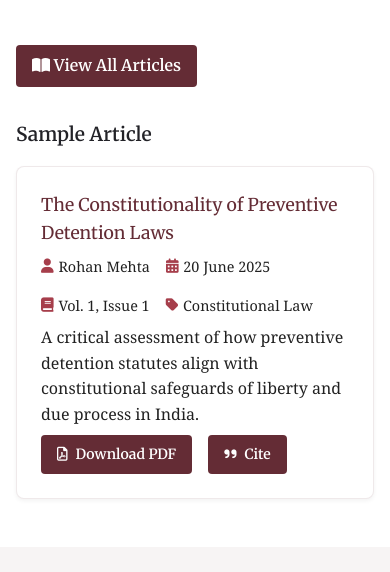
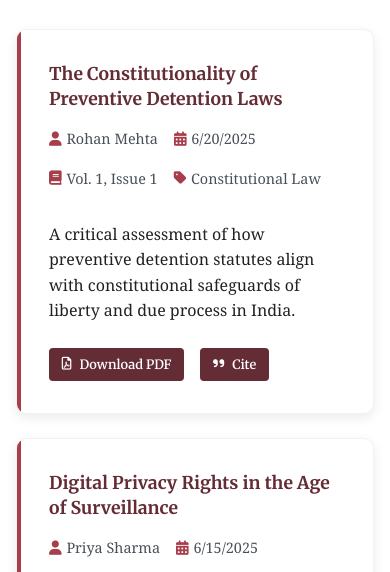
Before and after one commit to Lakshya-Sahu47/Lex-Mente_final, a website: page public/journal.html in a window 390 px wide. Shown: the part 642-1214 px from the top of the page. Drawn offline with Linux system fonts and the light colour scheme; a web font is replaced by a local one.

Commit message:
Add file(s)

```diff
--- a/public/journal.html
+++ b/public/journal.html
@@ -84,12 +84,8 @@
             </tbody>
         </table>
 
-        <a href="dynamic-journal.html" class="view-all-btn">
-            <i class="fas fa-book-open"></i> View All Articles
-        </a>
-
-        <h2>Sample Article</h2>
-        <div id="journal-entries">
+        <div id="journal-entries-container">
+            <div id="journal-list">
                 <div class="journal-entry">
                     <h3>The Constitutionality of Preventive Detention Laws</h3>
                     <div class="entry-meta">
@@ -109,6 +105,11 @@
                     </div>
                 </div>
             </div>
+        </div>
+
+        <a href="dynamic-journal.html" class="view-all-btn">
+            <i class="fas fa-book-open"></i> View All Articles
+        </a>
     </main>
 
     <footer>
--- a/public/main.js
+++ b/public/main.js
@@ -13,6 +13,11 @@ document.addEventListener('DOMContentLoaded', function() {
     // Initialize Instagram fallback (for index page)
     if (document.getElementById('instagram-feed')) {
         setTimeout(showFallbackContent, 1500);
+    }
+
+    // Load journal entries if on journal page
+    if (document.getElementById('journal-list')) {
+        loadJournalEntries();
     }
 });
 
@@ -93,25 +98,65 @@ function showFallbackContent() {
     }
 }
 
-// For production, you would implement a proper Instagram API integration
-// This would require server-side code due to CORS and authentication requirements
-async function fetchInstagramPosts() {
-    try {
-        // This would be replaced with actual API call to your backend
-        // which would then call the Instagram API with proper authentication
-        const response = await fetch('/api/instagram-posts');
-        if (!response.ok) throw new Error('Failed to fetch posts');
+// Load journal entries
+function loadJournalEntries() {
+    // Show loading state
+    const container = document.getElementById('journal-list');
+    container.innerHTML = '<p class="loading-message"><span class="loader"></span> Loading journal entries...</p>';
 
-        const data = await response.json();
-        displayInstagramPosts(data);
-    } catch (error) {
-        console.error('Error fetching Instagram posts:', error);
-        showFallbackContent();
-    }
-}
+    // Simulate API call (replace with actual fetch in production)
+    setTimeout(() => {
+        // This would be replaced with actual API call in production
+        // fetch('/api/journal-entries').then().catch()
+        const mockEntries = [
+            {
+                id: 1,
+                title: "The Constitutionality of Preventive Detention Laws",
+                author: "Rohan Mehta",
+                category: "Constitutional Law",
+                volume: "Vol. 1",
+                issue: "Issue 1",
+                publishDate: "2025-06-20",
+                abstract: "A critical assessment of how preventive detention statutes align with constitutional safeguards of liberty and due process in India."
+            },
+            {
+                id: 2,
+                title: "Digital Privacy Rights in the Age of Surveillance",
+                author: "Priya Sharma",
+                category: "Technology Law",
+                volume: "Vol. 1",
+                issue: "Issue 1",
+                publishDate: "2025-06-15",
+                abstract: "Examining the balance between national security and individual privacy rights in digital surveillance programs."
+            }
+        ];
 
-function displayInstagramPosts(posts) {
-    // Implementation to display posts would go here
+        if (!mockEntries.length) {
+            container.innerHTML = '<p class="empty-message">No journal entries available yet.</p>';
+            return;
+        }
+
+        container.innerHTML = mockEntries.map(entry => `
+            <div class="journal-entry">
+                <h3>${entry.title}</h3>
+                <div class="entry-meta">
+                    <span><i class="fas fa-user"></i> ${entry.author}</span>
+                    <span><i class="fas fa-calendar-alt"></i> ${new Date(entry.publishDate).toLocaleDateString()}</span>
+                    <span><i class="fas fa-book"></i> ${entry.volume}, ${entry.issue}</span>
+                    <span><i class="fas fa-tag"></i> ${entry.category}</span>
+                </div>
+                <p>${entry.abstract}</p>
+                <div class="article-actions">
+                    <a href="#" class="article-btn">
+                        <i class="far fa-file-pdf" aria-hidden="true"></i> Download PDF
+                    </a>
+                    <a href="#" class="article-btn" onclick="alert('Citation format: ${entry.author}, \"${entry.title}\", ${entry.volume} Lex Mente ${entry.issue} (${new Date(entry.publishDate).getFullYear()})')">
+                        <i class="fas fa-quote-right" aria-hidden="true"></i> Cite
+                    </a>
+                </div>
+            </div>
+        `).join('');
+    }, 1000);
 }
 
 // Debounced resize handler
--- a/public/style.css
+++ b/public/style.css
@@ -1,4 +1,10 @@
 /* style.css - Consolidated styles for Lex Mente website */
+
+* {
+    margin: 0;
+    padding: 0;
+    box-sizing: border-box;
+}
 
 :root {
     --header-blue-gray: rgb(68, 71, 96);
@@ -61,25 +67,29 @@ header {
     display: flex;
     justify-content: space-between;
     align-items: center;
-    padding: 1rem 2rem;
+    padding: 0 2rem;
     border-bottom: 1px solid rgba(100, 44, 53, 0.1);
     background-color: var(--header-blue-gray);
     position: relative;
-    height: 90px;
+    height: 70px;
     box-sizing: border-box;
 }
 
 /* Logo Styles */
 .logo-container {
+    display: -webkit-box;
+    display: -ms-flexbox;
     display: flex;
-    align-items: center;
-    gap: 1.2rem;
+    -webkit-box-align: center;
+        -ms-flex-align: center;
+            align-items: center;
+    gap: 1rem;
     position: relative;
     height: 100%;
 }
 
 .logo-img {
-    height: 75px;
+    height: 50px;
     width: auto;
     filter: drop-shadow(0 2px 4px rgba(0,0,0,0.2));
     transition: transform 0.4s cubic-bezier(0.175, 0.885, 0.32, 1.275);
@@ -703,33 +713,90 @@ header {
     font-style: italic;
 }
 
-/* Article Sample */
-.article-sample {
-    background-color: rgba(100, 44, 53, 0.05);
-    padding: 1.5rem;
-    border-radius: 8px;
+/* Journal Entries Container */
+#journal-entries-container {
     margin: 2rem 0;
 }
 
-.article-title {
-    font-family: 'Merriweather', Georgia, serif;
-    font-size: 1.25rem;
-    font-weight: 600;
-    color: var(--headings-gray);
-    margin-bottom: 0.5rem;
+#journal-list {
+    display: grid;
+    grid-template-columns: repeat(auto-fill, minmax(360px, 1fr));
+    gap: 2rem;
+    margin-top: 2rem;
 }
 
-.article-meta {
-    font-family: Georgia, serif;
+.journal-entry {
+    background: #ffffff;
+    border-radius: 10px;
+    padding: 2rem;
+    box-shadow: 0 4px 12px rgba(0, 0, 0, 0.08);
+    transition: all 0.3s cubic-bezier(0.25, 0.8, 0.25, 1);
+    border: 1px solid rgba(0, 0, 0, 0.05);
+    display: flex;
+    flex-direction: column;
+    position: relative;
+    overflow: hidden;
+}
+
+.journal-entry::before {
+    content: '';
+    position: absolute;
+    top: 0;
+    left: 0;
+    width: 4px;
+    height: 100%;
+    background: var(--highlight);
+    transition: all 0.3s cubic-bezier(0.25, 0.8, 0.25, 1);
+}
+
+.journal-entry:hover {
+    transform: translateY(-8px);
+    box-shadow: 0 12px 24px rgba(0, 0, 0, 0.12);
+}
+
+.journal-entry:hover::before {
+    width: 6px;
+    background: var(--burgundy);
+}
+
+.journal-entry h3 {
+    font-family: 'Merriweather', serif;
+    margin: 0 0 1rem 0;
+    color: var(--burgundy);
+    font-size: 1.4rem;
+    font-weight: 700;
+    line-height: 1.4;
+}
+
+.entry-meta {
+    display: flex;
+    gap: 1rem;
+    flex-wrap: wrap;
+    margin-bottom: 1.5rem;
+    font-size: 0.95rem;
+    color: #495057;
+    line-height: 1.6;
+}
+
+.entry-meta span {
+    display: flex;
+    align-items: center;
+    gap: 0.3rem;
     font-size: 0.9rem;
-    color: var(--body-text);
-    margin-bottom: 1rem;
+}
+
+.entry-meta i {
+    color: var(--highlight);
+}
+
+.journal-entry p {
+    margin: 0.5rem 0 1.5rem;
 }
 
 .article-actions {
     display: flex;
     gap: 1rem;
-    flex-wrap: wrap;
+    margin-top: auto;
 }
 
 .article-btn {
@@ -753,9 +820,35 @@ header {
     outline: none;
 }
 
-.small-btn {
-    padding: 0.3rem 0.6rem;
-    font-size: 0.8rem;
+.loading-message,
+.empty-message,
+.error-message {
+    text-align: center;
+    font-size: 1.2rem;
+    color: #495057;
+    padding: 3rem;
+    grid-column: 1 / -1;
+    background: #ffffff;
+    border-radius: 8px;
+    box-shadow: 0 4px 12px rgba(0, 0, 0, 0.08);
+}
+
+.loading-message {
+    display: flex;
+    align-items: center;
+    justify-content: center;
+    gap: 1rem;
+}
+
+.loading-message::after {
+    content: '';
+    display: inline-block;
+    width: 1rem;
+    height: 1rem;
+    border: 2px solid #e9ecef;
+    border-top-color: var(--highlight);
+    border-radius: 50%;
+    animation: spin 1s linear infinite;
 }
 
 /* Journal Cover */
@@ -785,43 +878,6 @@ header {
 .view-all-btn:focus {
     background-color: var(--highlight);
     outline: none;
-}
-
-/* Journal entries list styles */
-.journal-entry {
-    border: 1px solid rgba(100, 44, 53, 0.1);
-    padding: 1.5rem;
-    margin-bottom: 1.5rem;
-    background-color: white;
-    border-radius: 8px;
-    box-shadow: 0 2px 4px rgba(0, 0, 0, 0.05);
-}
-
-.journal-entry h3 {
-    margin-top: 0;
-    color: var(--burgundy);
-}
-
-.journal-entry p {
-    margin: 0.5rem 0;
-}
-
-.entry-meta {
-    display: flex;
-    gap: 1rem;
-    flex-wrap: wrap;
-    margin-bottom: 0.5rem;
-}
-
-.entry-meta span {
-    display: flex;
-    align-items: center;
-    gap: 0.3rem;
-    font-size: 0.9rem;
-}
-
-.entry-meta i {
-    color: var(--highlight);
 }
 
 /* Policy Section */
@@ -1005,6 +1061,11 @@ button:focus {
         gap: 1rem;
     }
 
+    #journal-list {
+        grid-template-columns: 1fr;
+        gap: 1.5rem;
+    }
+
     .quote {
         font-size: 1.2rem;
         margin-bottom: 2rem;
@@ -1108,11 +1169,16 @@ button:focus {
         font-size: 0.9rem;
     }
 
-    .article-title {
+    .journal-entry h3 {
         font-size: 1.1rem;
     }
 
-    .article-meta {
+    .entry-meta {
         font-size: 0.85rem;
     }
+
+    .article-btn {
+        padding: 0.4rem 0.8rem;
+        font-size: 0.8rem;
+    }
 }
```
Lines whose indentation alone changed are shown as unchanged.
